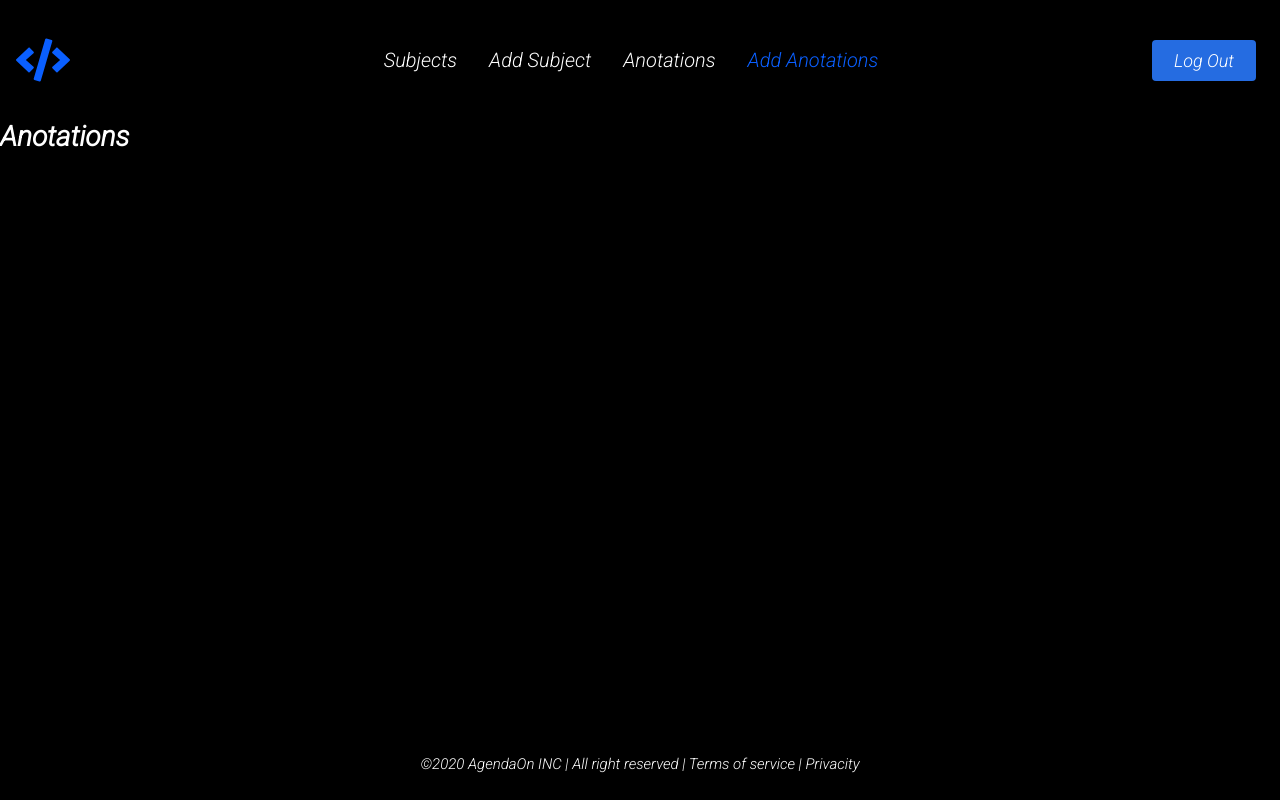
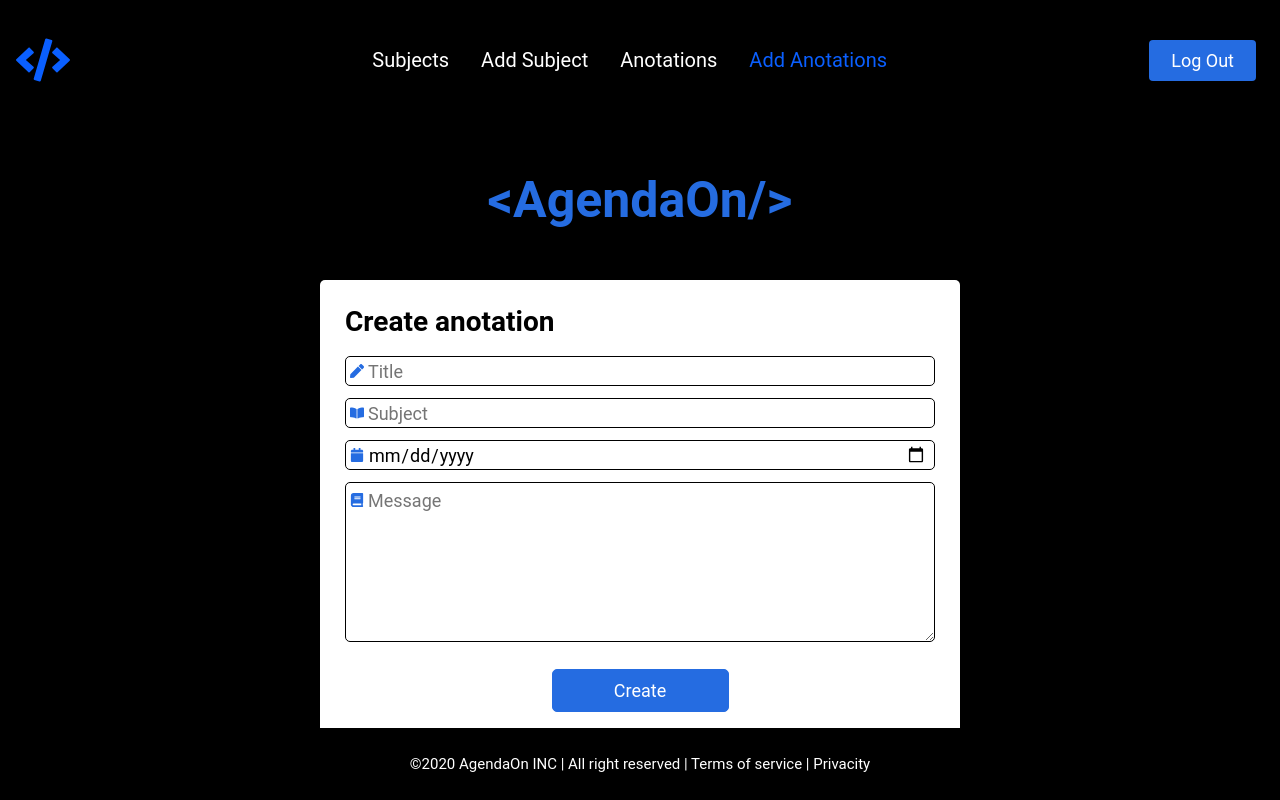
Before and after one commit to SousaVictorH/AgendaOn-2.0, a React (Create React App) app in the folder frontend/: page /add-anotations in a window 1280 px wide. Built offline with nearby package versions, Linux system fonts and the light colour scheme.

Commit message:
adicionando componente de addAnotation

```diff
--- a/frontend/src/App.js
+++ b/frontend/src/App.js
@@ -1,11 +1,20 @@
 import Routes from "./Routes"
 
-import "./global.css";
+import styled from "styled-components";
+import GlobalStyle from "./global";
 
 function App() {
   return (
-    <Routes/>
+    <AppComponent>
+      <GlobalStyle/>
+      <Routes/>
+    </AppComponent>
   );
 }
 
 export default App;
+
+const AppComponent = styled.div`
+  height: 100%;
+  width: 100%;
+`;
--- a/frontend/src/Routes.js
+++ b/frontend/src/Routes.js
@@ -11,7 +11,7 @@ import Signin from "./components/defaultPages/Signin";
 import Subjects from "./components/pages/Subjects";
 import AddSubject from "./components/pages/AddSubject";
 import Anotations from "./components/pages/Anotations";
-import AddAnotations from "./components/pages/Anotations";
+import AddAnotations from "./components/pages/AddAnotation";
 
 function Routes(){
 
--- a/frontend/src/components/defaultPages/Contact.js
+++ b/frontend/src/components/defaultPages/Contact.js
@@ -14,6 +14,7 @@ function Contact(){
     const [username, setUsername] = useState('');
     const [email, setEmail] = useState('');
     const [phone, setPhone] = useState('');
+    const [message, setMessage] = useState('');
 
 
     function handleSubmit(e){
@@ -53,7 +54,8 @@ function Contact(){
 
                         <div className="group">
                             <FaBook className="ta-icon" color="#256ce1"/>
-                            <textarea cols="25" rows="10" placeholder="Message"/>
+                            <textarea cols="25" rows="10" placeholder="Message"
+                            value={message} onChange={e => setMessage(e.target.value)}/>
                         </div>
 
                         <div className="footer">
--- a/frontend/src/components/defaultPages/Home.js
+++ b/frontend/src/components/defaultPages/Home.js
@@ -55,8 +55,6 @@ const HomeComponent = styled.main`
         line-height: 100%;
         letter-spacing: 0.01rem;
 
-        color: #fff;
-
         span{
             filter: brightness(0) invert(1);
 
--- a/frontend/src/components/layouts/Navbar.js
+++ b/frontend/src/components/layouts/Navbar.js
@@ -14,9 +14,9 @@ class Navbar extends Component{
 
         return(
             <Nav>
-                <NavLink to="/">
+                <NavImg>
                     <FaCode size={54}/>
-                </NavLink>
+                </NavImg>
 
                 <NavMenu>
                     <NavLink to="/home" activeStyle>
@@ -45,6 +45,16 @@ class Navbar extends Component{
 
 export default Navbar;
 
+const NavImg = styled.div`
+    color: #0A5FFF;
+    display: flex;
+    align-items: center;
+    text-decoration: none;
+    padding: 0 1rem;
+    height: 100%;
+    transition: 0.2s ease-in-out;
+`;
+
 const NavBtnContainer = styled.nav`
     display: flex;
     align-items: center;
--- a/frontend/src/components/pages/AddAnotation.js
+++ b/frontend/src/components/pages/AddAnotation.js
@@ -1,18 +1,74 @@
-import React from "react";
+import React, {useState} from "react";
 
 import Navbar from "../layouts/Navbar";
 import Footer from "../layouts/Footer";
 
+import FormComponent from "../FormComponent";
+
+import {FaPen, FaBook, FaBookOpen, FaCalendar} from "react-icons/fa";
+
 function AddAnotations(){
+
+    const title = "<AgendaOn/>"
+
+    const [anotationtitle, setAnotationTitle] = useState('');
+    const [subject, setSubject] = useState('');
+    const [date, setDate] = useState('');
+    const [description, setDescription] = useState('');
+
+
+    function handleSubmit(e){
+
+        e.preventDefault();
+
+    }
 
     return(
         <div>
             <Navbar/>
-                <h1>AddAnotations</h1>
+            <FormComponent>
+                <div className="logo">
+                    <h1>{title}</h1>
+                </div>
+                <div className="container">
+                    <h1>Create anotation</h1>
+                    <form onSubmit={handleSubmit}>
+
+                        <div className="group">
+                            <FaPen className="icon" color="#256ce1"/>
+                            <input type="text" placeholder="Title"
+                            value={anotationtitle} onChange={e => setAnotationTitle(e.target.value)}/>
+                        </div>
+
+                        <div className="group">
+                            <FaBookOpen className="icon" color="#256ce1"/>
+                            <input type="text" placeholder="Subject"
+                            value={subject} onChange={e => setSubject(e.target.value)}/>
+                        </div>
+
+                        <div className="group">
+                            <FaCalendar className="icon" color="#256ce1"/>
+                            <input type="date"
+                            value={date} onChange={e => setDate(e.target.value)}/>
+                        </div>
+
+                        <div className="group">
+                            <FaBook className="ta-icon" color="#256ce1"/>
+                            <textarea cols="25" rows="10" placeholder="Message"
+                            value={description} onChange={e => setDescription(e.target.value)}/>
+                        </div>
+
+                        <div className="footer">
+                            <button className="button" type="submit">
+                                Create
+                            </button>
+                        </div>
+                    </form>
+                </div>
+            </FormComponent>
             <Footer/>
         </div>
     );
-
 }
 
 export default AddAnotations;
--- a/frontend/src/global.css
+++ /dev/null
@@ -1,22 +0,0 @@
-@import url('https://fonts.googleapis.com/css2?family=Roboto:ital,wght@1,300&display=swap');
-
-*{
-    margin: 0;
-    padding: 0;
-    outline: 0;
-    box-sizing: border-box;
-}
-
-body{
-    font: 400 14px Roboto, sans-serif;
-    background-color: rgb(0, 0, 0);
-    color: white;
-}
-
-input, button, textarea{
-    font: 400 18px Roboto, sans-serif;
-}
-
-button{
-    cursor: pointer;
-}
--- /dev/null
+++ b/frontend/src/global.js
@@ -0,0 +1,26 @@
+import {createGlobalStyle} from "styled-components";
+
+export default createGlobalStyle`
+    @import url('https://fonts.googleapis.com/css2?family=Roboto:ital,wght@1,300&display=swap');
+
+    *{
+        margin: 0;
+        padding: 0;
+        outline: 0;
+        box-sizing: border-box;
+    }
+
+    body{
+        font: 400 14px Roboto, sans-serif;
+        background-color: #000000;
+        color: #fff;
+    }
+
+    input, button, textarea{
+        font: 400 18px Roboto, sans-serif;
+    }
+
+    button{
+        cursor: pointer;
+    }
+`;
```
